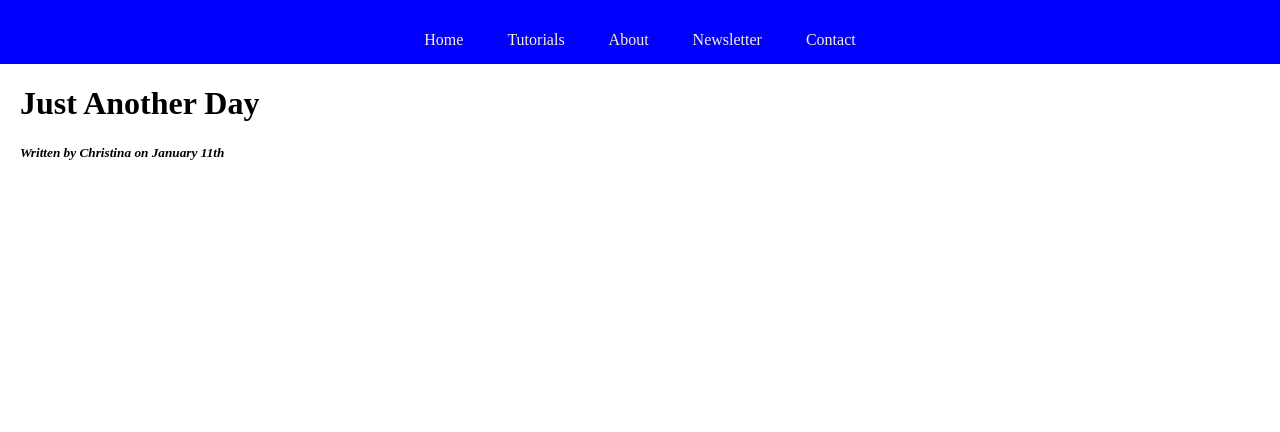
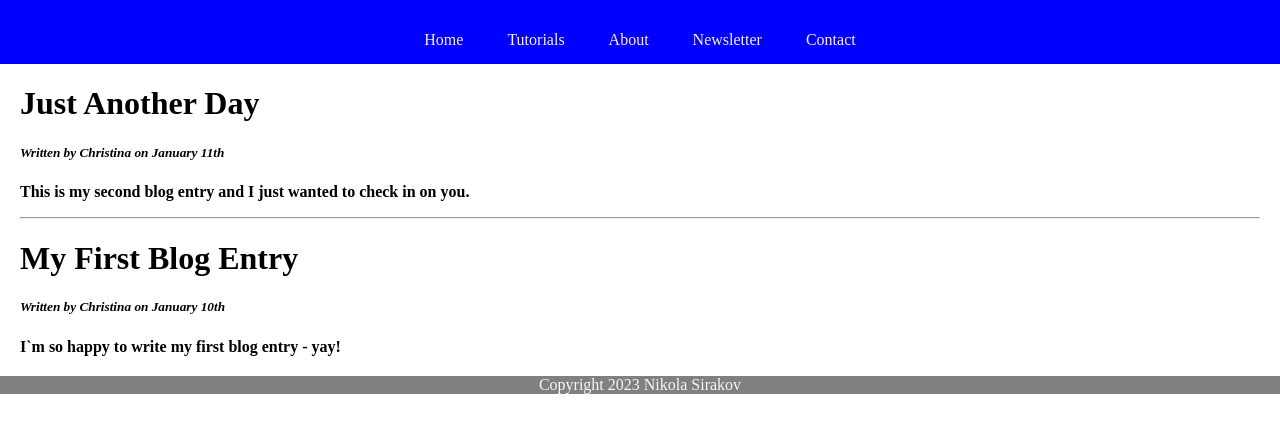
Before and after one commit to NikolaSirakov2/11, a plain HTML site: page index.html in a window 1280 px wide. Drawn offline with Linux system fonts and the light colour scheme.

Commit message:
Update index.html

```diff
--- a/index.html
+++ b/index.html
@@ -23,6 +23,19 @@
 
             <h5>Written by Christina on January 11th</h5>
 
+            <p><strong>This is my second blog entry and I just wanted to check in on you.</strong></p>
+
+            <hr>
+
+            <h1>My First Blog Entry</h1>
+
+            <h5>Written by Christina on January 10th</h5>
+
+            <p><strong>I`m so happy to write my first blog entry - yay!</strong></p>
     </main>
+
+    <footer>
+        <p>Copyright 2023 Nikola Sirakov</p>
+    </footer>
 </body>
 </html>
```
